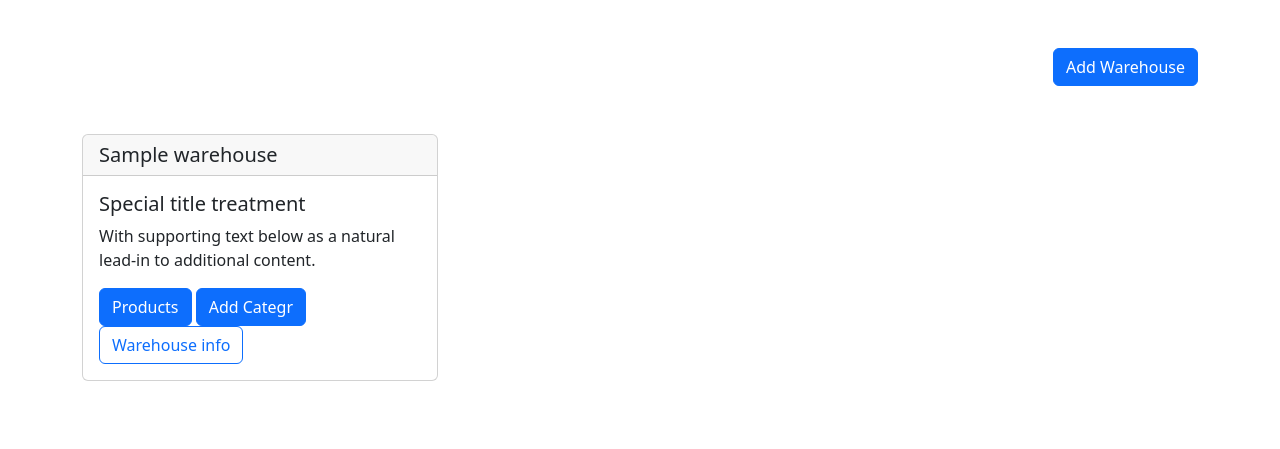
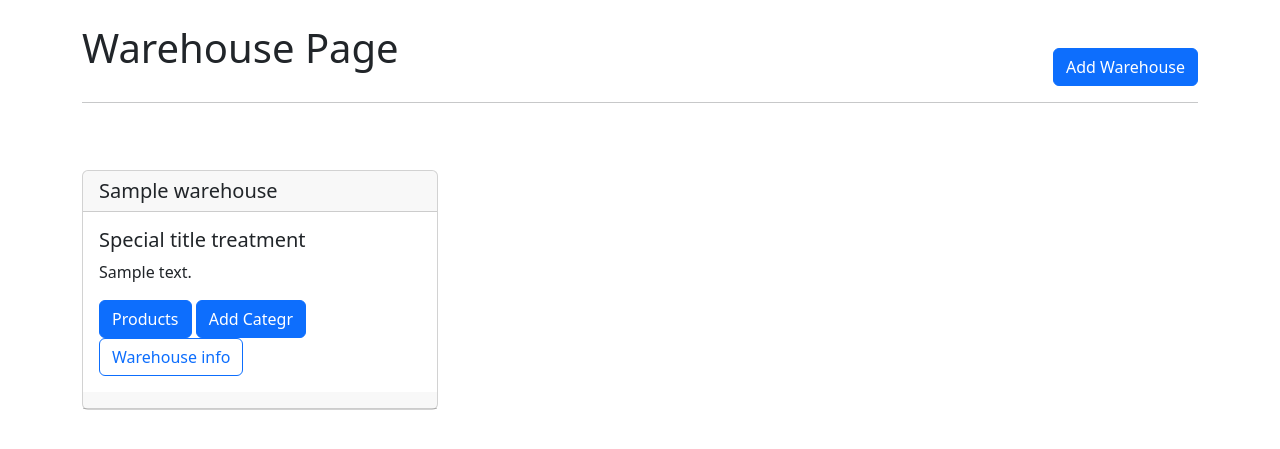
Before and after one commit to recinan/inventeru_project, a Django app: page /list-warehouse in a window 1280 px wide. Shown: the part 56-505 px from the top of the page. Run offline with Django 5.2, Linux system fonts and the light colour scheme; a user stored in the database is signed in; tables that the repository leaves empty hold one stand-in row (values such as "Sample post"); some libraries are stand-ins or nearby versions.

Commit message:
page update

```diff
--- a/inventory_management_con/templates/category_man/delete_category.html
+++ b/inventory_management_con/templates/category_man/delete_category.html
@@ -5,7 +5,8 @@
         <div class="row">
             <form method='POST' class="col-sm-11 col-md-4 mx-auto mt-5">
                 {% csrf_token %}
-                <h1 class="fw-light">Are you sure you want to delele {{category.category_name}}</h1>
+                <h1 class="fw-light">Are you sure you want to delete {{category.category_name}} !</h1>
+                <h1 class="fw-light">All products in this category will be deleted!</h1>
                 <p class="fw-light">This cannot be undone</p>
                 <div>
                     <button class="btn btn-danger">Delete</button>
--- a/inventory_management_con/templates/warehouse_man/list_warehouse.html
+++ b/inventory_management_con/templates/warehouse_man/list_warehouse.html
@@ -3,10 +3,14 @@
 {% block content %}
     <div class="container">
         <div class="row">
+            <div class="col d-flex mt-4">
+                <h1>Warehouse Page</h1>
+            </div>
             <div class="col d-flex justify-content-end mt-5">
                 <a href="{% url "add-warehouse" %}" class="btn btn-primary">Add Warehouse</a>
             </div>
         </div>
+        <hr size="6">
         <div class="row">
             {% if warehouselist|length > 0 %}
             {% for warehouse in warehouselist %}
@@ -15,11 +19,12 @@
                     <h5 class="card-header">{{warehouse.warehouse_name}}</h5>
                     <div class="card-body">
                       <h5 class="card-title">Special title treatment</h5>
-                      <p class="card-text">With supporting text below as a natural lead-in to additional content.</p>
+                      <p class="card-text">{{warehouse.address}}</p>
                       <a href="{% url 'list-item' warehouse.slug %}" class="btn btn-primary">Products</a>
                       <a href="{% url 'add-category-warehouse' warehouse.slug %}" class="btn btn-primary">Add Categr</a>
                       <a href="{% url 'warehouse-detail' warehouse.slug %}" class="btn btn-outline-primary">Warehouse info</a>
                     </div>
+                    <h5 class="card-header"></h5>
                   </div>
             </div>
             {% endfor %}
```
Also changed, not shown: inventory_management_con/templates/category_man/list_category.html (+8 -6 lines), inventory_management_con/templates/warehouse_man/add_warehouse.html (+9 -0 lines).
